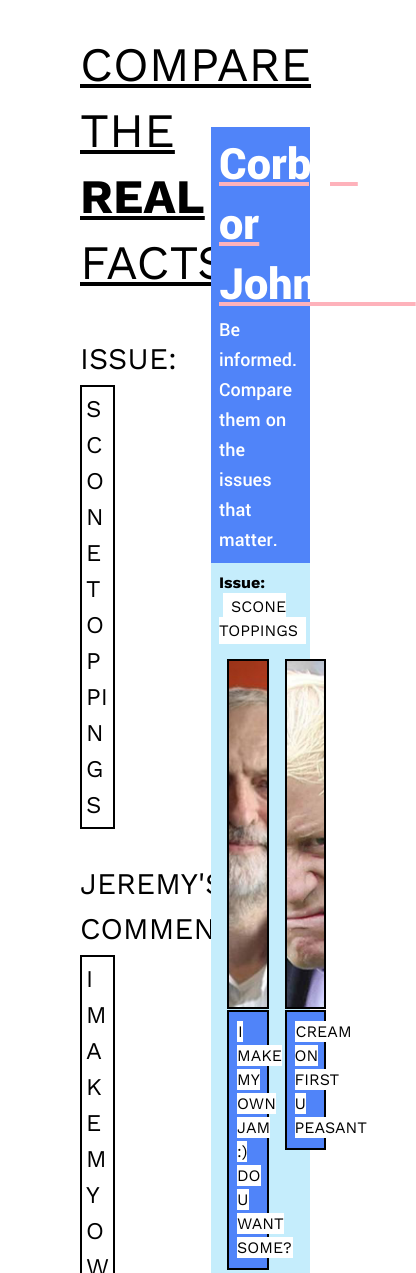
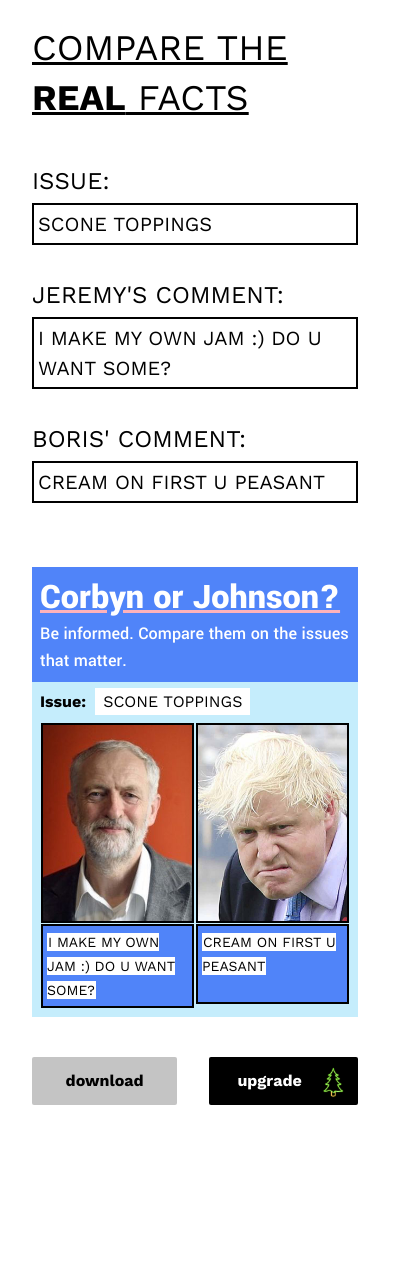
Before and after one commit to 558700/santascrooge, a Gatsby site: page / in a window 390 px wide. Shown: the top 1273 px of the page, 416 px wide, since content can reach past the window. After the commit the page ends 1137 px from the top, so only its background shows below. Built offline with nearby package versions, Linux system fonts and the light colour scheme; Gatsby itself is replaced by a stand-in of ours.

Commit message:
make mobile responsive

```diff
--- a/src/components/header.js
+++ b/src/components/header.js
@@ -6,14 +6,15 @@ const Header = ({ siteTitle }) => (
   <header>
     <div>
       <H1>
-        Compare the <span className="font-bold">real</span> <br /> facts
+        Compare the <span className="font-bold">real</span> facts
       </H1>
     </div>
   </header>
 );
 
 const H1 = styled.h1.attrs({
-  className: "mb-10 w-1/2 px-20 pt-8 text-5xl uppercase underline leading-snug"
+  className:
+    "mb-10 mobile:w-full w-1/2 mobile:px-8 px-12 pt-6 mobile:text-4xl text-5xl uppercase underline leading-snug"
 })``;
 
 Header.propTypes = {
--- a/src/components/index.js
+++ b/src/components/index.js
@@ -5,35 +5,45 @@ import { theme } from "../../tailwind.config";
 import tree from "../images/tree.gif";
 
 const Heading = styled.p.attrs({
-  className: "mb-1 text-3xl"
+  className: "mb-1 mobile:text-2xl text-3xl"
 })``;
 
 const Input = styled.div.attrs({
-  className: "p-1 mb-8 text-2xl w-full border-black border-solid border-2"
+  className:
+    "p-1 mobile:text-xl mb-8 text-2xl w-full border-black border-solid border-2"
 })``;
 
 const LeftContainer = styled.div.attrs({
-  className: "uppercase w-1/2 pr-20"
+  className: "uppercase mobile:w-full w-1/2 mobile:pr-0 pr-20"
 })``;
 
 const RightContainer = styled.div.attrs({
-  className: "min-height-full flex flex-col justify-center pl-4"
+  className:
+    "mobile:my-8 mobile:min-h-3/4 min-height-full flex flex-col justify-center mobile:pl-0 pl-4"
 })`
   position: absolute;
   right: 80px;
   top: 15%;
   width: calc((100vw - 160px) / 2);
+
+  @media only screen and (max-width: 700px) {
+    position: relative;
+    right: auto;
+    width: 100%;
+    bottom: auto;
+    height: fit-content;
+  }
 `;
 
 const Headline = styled.p.attrs({
-  className: "leading-tight font-print font-bold text-5xl"
+  className: "leading-tight font-print font-bold mobile:text-4xl text-5xl"
 })`
   text-decoration: underline;
   text-decoration-color: ${theme.extend.colors["pink"]};
 `;
 
 const SubHeadline = styled.p.attrs({
-  className: "font-print text-xl"
+  className: "font-print mobile:text-lg text-xl"
 })``;
 
 const Image = styled.img.attrs({
@@ -43,20 +53,25 @@ const Image = styled.img.attrs({
   object-fit: cover;
   width: 100%;
   height: 350px;
+
+  @media only screen and (max-width: 700px) {
+    height: 200px;
+  }
 `;
 
 const Response = styled.div.attrs({
-  className: "bg-darkblue p-2 border-black border-solid border-2 w-100"
+  className:
+    "bg-darkblue mobile:p-1 p-2 border-black border-solid border-2 w-100"
 })`
   min-height: 5rem;
   height: fit-content;
 `;
 
 const ImageContainer = ({ response, src }) => (
-  <div className="w-1/2 m-2">
+  <div className="w-1/2 mobile:m-px m-2">
     <Image src={src} className="b--black w-100 h-3/4" />
     <Response>
-      <span className="p-px font-sans black uppercase bg-white">
+      <span className="mobile:text-sm p-px font-sans black uppercase bg-white">
         {response}
       </span>
     </Response>
@@ -64,17 +79,18 @@ const ImageContainer = ({ response, src }) => (
 );
 
 const DownloadButton = styled.button.attrs({
-  className: "rounded-sm font-bold mt-2 bg-grey p-3 lowercase mr-8"
+  className: "mobile:w-1/2 rounded-sm font-bold mt-2 bg-grey p-3 lowercase mr-8"
 })``;
 
 const UpgradeButton = styled.button.attrs({
-  className: "rounded-sm font-bold mt-2 p-3 pr-10 text-white inline lowercase"
+  className:
+    "mobile:w-1/2 rounded-sm font-bold mt-2 p-3 pr-10 text-white inline lowercase"
 })`
   background-color: black;
   background-image: url(${tree});
   background-repeat: no-repeat;
   background-size: 30px;
-  background-position: 80px;
+  background-position: 92%;
 `;
 
 export {
--- a/src/components/layout.js
+++ b/src/components/layout.js
@@ -15,7 +15,7 @@ import "../styles/index.css";
 const Layout = ({ children }) => (
   <>
     <Header />
-    <main className="px-20 min-h-screen">{children}</main>
+    <main className="mobile:px-8 px-20 min-h-full">{children}</main>
   </>
 );
 
--- a/src/pages/index.js
+++ b/src/pages/index.js
@@ -66,7 +66,7 @@ const IndexPage = () => {
   return (
     <Layout>
       <SEO title="Home" />
-      <div className="flex min-h-screen">
+      <div className="mobile:flex-col flex min-h-full">
         <LeftContainer>
           <Heading>Issue:</Heading>
           <Input
@@ -95,8 +95,10 @@ const IndexPage = () => {
           >
             {bjResponse}
           </Input>
-          <DownloadButton onClick={downloadImage}>download</DownloadButton>
-          <UpgradeButton>upgrade</UpgradeButton>
+          <DownloadButton className="mobile:hidden" onClick={downloadImage}>
+            download
+          </DownloadButton>
+          <UpgradeButton className="mobile:hidden">upgrade</UpgradeButton>
         </LeftContainer>
         <RightContainer>
           <div id="imageToDownload" className="bg-lightblue">
@@ -121,6 +123,18 @@ const IndexPage = () => {
               </div>
             </div>
           </div>
+          <div className="mt-8 hidden mobile:flex justify-between">
+            <DownloadButton
+              className="mobile:inline hidden"
+              onClick={downloadImage}
+            >
+              download
+            </DownloadButton>
+
+            <UpgradeButton className="mobile:inline hidden">
+              upgrade
+            </UpgradeButton>
+          </div>
         </RightContainer>
       </div>
     </Layout>
--- a/tailwind.config.js
+++ b/tailwind.config.js
@@ -1,5 +1,8 @@
 module.exports = {
   theme: {
+    screens: {
+      mobile: { max: "700px" }
+    },
     extend: {
       colors: {
         darkblue: "#5084F9",
@@ -7,6 +10,9 @@ module.exports = {
         pink: "#FEB2BB",
         white: "#FFF",
         grey: "#C4C4C4"
+      },
+      minHeight: {
+        "3/4": "75%"
       },
       fontFamily: {
         sans: [
```
